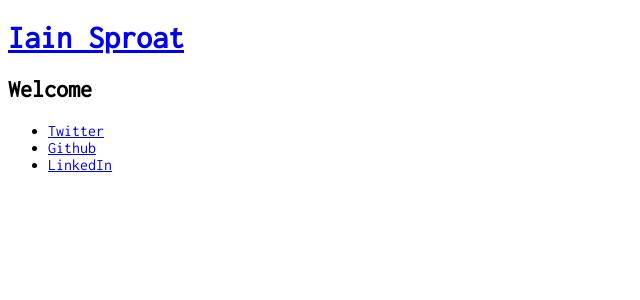
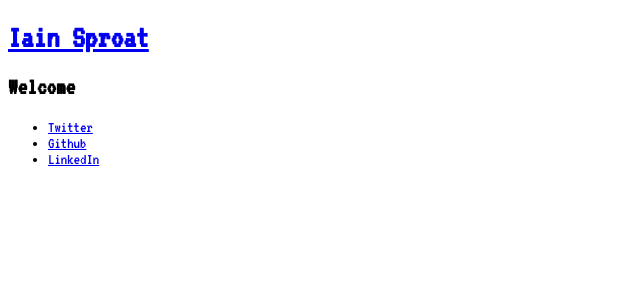
Before and after one commit to iainsproat/iainsproat.github.io, a Jekyll site: the page built from index.md, in a window 1280 px wide. Shown: the top 300 px of the page, without its empty margins (0-640 px from the left). Built offline with Jekyll 4.4.1, drawn with Linux system fonts in a browser that asks for light colours.

Commit message:
Font is now 'VT323'

```diff
--- a/_layouts/layout.html
+++ b/_layouts/layout.html
@@ -2,7 +2,7 @@
 <html>
 <head>
   <title>{{site.title}}</title>
-  <link href="https://fonts.googleapis.com/css?family=Inconsolata" rel="stylesheet">
+  <link href="https://fonts.googleapis.com/css?family=VT323" rel="stylesheet">
   <link rel="stylesheet" href="{{ "/css/main.css" | prepend: site.baseurl }}">
 </head>
 <body>
--- a/_sass/_base.scss
+++ b/_sass/_base.scss
@@ -1,4 +1,4 @@
-$font-stack: SFMono-Regular, Inconsolata, sans-serif;
+$font-stack: 'VT323', monospace;
 
 body {
   font: 100% $font-stack;
```
